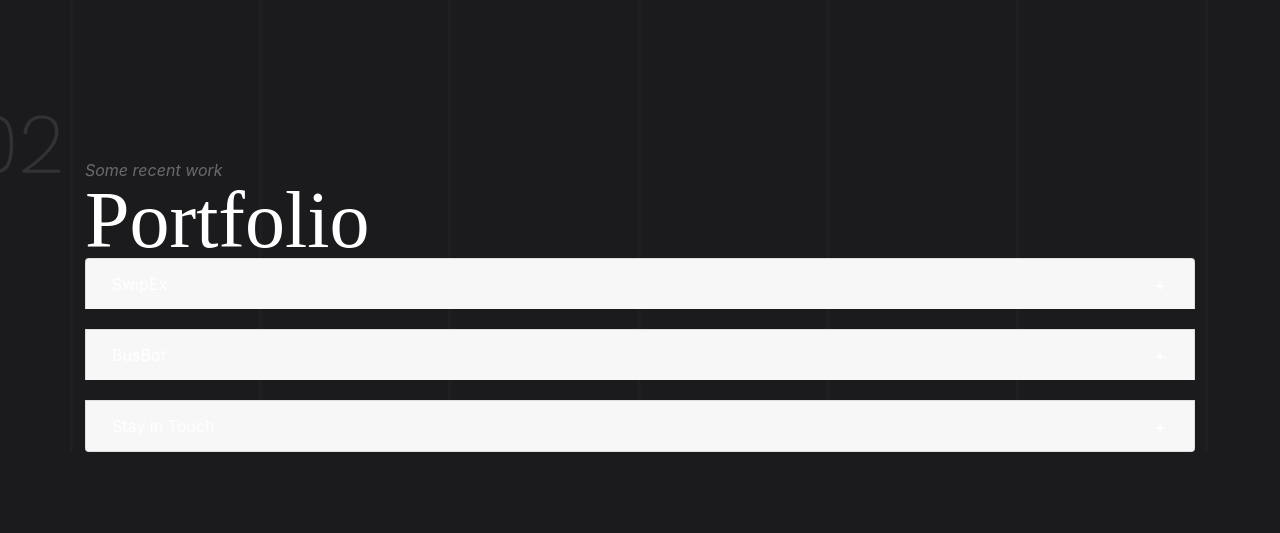
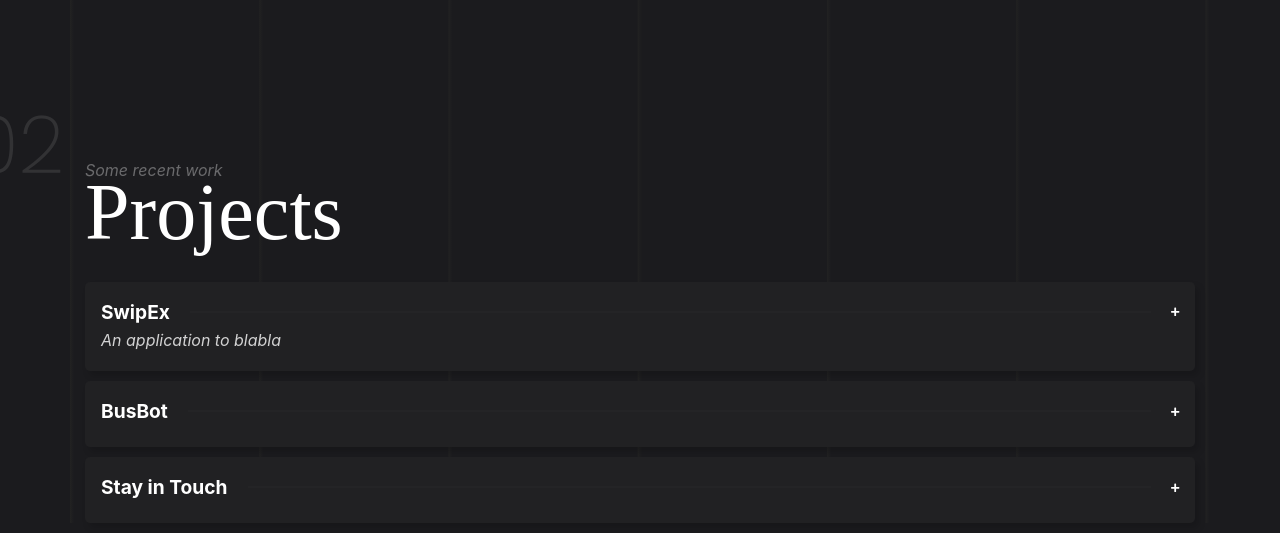
Before and after one commit to fc-anjos/personal-portfolio, a Gatsby site: page / in a window 1280 px wide. Shown: the part 768-1301 px from the top of the page. Before the commit the page ends 1240 px from the top, so only its background shows below. Built offline with nearby package versions, Linux system fonts and the light colour scheme; Gatsby itself is replaced by a stand-in of ours; a web font is replaced by a local one.

Commit message:
Insert projects into cards

```diff
--- a/src/components/portfolio.js
+++ b/src/components/portfolio.js
@@ -1,6 +1,6 @@
 import React, { Component } from 'react';
 import {
-  Accordion, Card, Button, Row, Container, Col,
+  Accordion, Card, Row, Container, Col,
 } from 'react-bootstrap';
 import {
   faPlus,
@@ -9,22 +9,29 @@ import {
 import { FontAwesomeIcon } from '@fortawesome/react-fontawesome';
 import styles from '../styles/portfolio.module.scss';
 
-const plus = <FontAwesomeIcon icon={faPlus} className={styles.icon} />;
+const plus = (
+  <>
+    <FontAwesomeIcon icon={faPlus} className={styles.icon} />
+  </>
+);
 const minus = <FontAwesomeIcon icon={faMinus} className={styles.icon} />;
 
 function SectionTitle(props) {
+  const {
+    number, subtitle, title,
+  } = props;
   return (
     <>
       <div className="sectionIndexContainer">
         <span className="sectionIndex">
-          {props.number}
+          {number}
         </span>
       </div>
       <span className="subTitle">
-        {props.subtitle}
+        {subtitle}
       </span>
       <h1 className="sectionTitle">
-        {props.title}
+        {title}
       </h1>
     </>
   );
@@ -39,67 +46,103 @@ class Entry extends Component {
     };
   }
 
-  toggle= () => {
+  toggle = () => {
+    const {
+      open,
+    } = this.state;
+
     this.setState({
-      open: this.state.open === plus ? minus : plus,
+      open: open === plus ? minus : plus,
     });
   }
 
   render() {
+    const {
+      imgLink, projectDescription, eventKey, projectTitle, projectSubTitle,
+    } = this.props;
+    const { open } = this.state;
     return (
-      <Card className={styles.card}>
-        <Card.Header className={styles.cardHeader}>
-          <Accordion.Toggle
-            className={styles.button}
-            onClick={this.toggle}
-            eventKey={this.props.eventKey}
-          >
-            {this.props.projectName}
-            <div className={styles.linkingLine} />
-            <span className={styles.showSign}>
-              {this.state.open}
-            </span>
-          </Accordion.Toggle>
-        </Card.Header>
-        <Accordion.Collapse eventKey={this.props.eventKey}>
-          <Card.Body>
-            <Container>
-              <Row>
-                <Col xs="8">
-                  <img src={this.props.imgLink} className="img-responsive w-100" alt="" />
-                </Col>
-                <Col xs="4">
-                  {this.props.projectDescription}
-                </Col>
-              </Row>
-            </Container>
-          </Card.Body>
-        </Accordion.Collapse>
-      </Card>
+      <div className={styles.card}>
+        <EntryHeader
+          toggle={this.toggle}
+          eventKey={eventKey}
+          projectTitle={projectTitle}
+          projectSubTitle={projectSubTitle}
+          open={open}
+        />
+        <EntryBody
+          eventKey={eventKey}
+          imgLink={imgLink}
+          projectDescription={projectDescription}
+        />
+      </div>
     );
   }
 }
+
+const EntryBody = props => {
+  const {
+    imgLink, projectDescription, eventKey,
+  } = props;
+  return (
+    <Accordion.Collapse eventKey={eventKey}>
+      <div className={styles.entryBody}>
+        <div className={styles.imgContainer}>
+          <img src={imgLink} className={styles.portfolioImage} alt="" />
+        </div>
+        <div className={styles.projectDescription}>
+          {projectDescription}
+        </div>
+      </div>
+    </Accordion.Collapse>
+  );
+};
+
+const EntryHeader = props => {
+  const {
+    toggle, projectTitle, open, eventKey, projectSubTitle,
+  } = props;
+  return (
+    <div className={styles.cardHeader} onClick={toggle}>
+      <Accordion.Toggle className={styles.button} eventKey={eventKey}>
+        <div className={styles.titleContainer}>
+          <p className={styles.projectTitle}>
+            {projectTitle}
+          </p>
+          <div className={styles.linkingLine} />
+          <span className={styles.showSign}>
+            {open}
+          </span>
+        </div>
+        <div className={styles.projectSubTitle}>
+          {projectSubTitle}
+        </div>
+      </Accordion.Toggle>
+    </div>
+  );
+};
 
 export default function Portfolio() {
   return (
     <section className={styles.sectionContainer}>
       <SectionTitle
         subtitle="Some recent work"
-        title="Portfolio"
+        title="Projects"
         number="02"
       />
       <Accordion className={styles.accordion}>
         <Entry
           eventKey="0"
           p
-          projectName="SwipEx"
+          projectTitle="SwipEx"
+          projectSubTitle="An application to blabla"
           projectDescription="SwipEx is the capstone project form Microverse's HTML-CSS module. Bootstrap with custom breakpoints is used extensively, re-arranging the content with its responsible break-points and changing margins and paddings accordingly. The project styling is done through SASS, organized in modularized units. "
           imgLink="https://raw.githubusercontent.com/fc-anjos/capstone-project-html-css/master/screenshot.PNG"
         />
 
         <Entry
           eventKey="1"
-          projectName="BusBot"
+          projectTitle="BusBot"
           projectDescription="This Telegram bot connects to SPTrans API to estimate the arrival times for a given Bus Line at an specific Bus Stop in the city of São Paulo."
           imgLink="https://raw.githubusercontent.com/fc-anjos/telegram-bus-bot/development/screenshot.gif"
         />
@@ -107,7 +150,7 @@ export default function Portfolio() {
         <Entry
           eventKey="2"
           projectDescription="Stay in Touch"
-          projectName="Stay in Touch"
+          projectTitle="Stay in Touch"
         />
       </Accordion>
     </section>
--- a/src/components/sidebar.js
+++ b/src/components/sidebar.js
@@ -7,7 +7,7 @@ export default function Sidebar() {
   return (
     <Row className={styles.row}>
 
-      <Col xs="11" clssName={styles.col} />
+      <Col xs="11" className={styles.col} />
       <Col xs="1" className={styles.wrapper}>
         <ul className={`${styles.sidebar}`}>
           <Fade delay={4800} duration={300} cascade damping={0.5} triggerOnce>
--- a/src/styles/global.scss
+++ b/src/styles/global.scss
@@ -19,7 +19,6 @@ button:focus {
   line-height: 4.6rem;
   white-space: nowrap;
   position: relative;
-  top: 0.1em;
 }
 
 .subTitle {
@@ -44,3 +43,7 @@ button:focus {
   width: 120px;
   font-weight: 200;
 }
+
+.d-block {
+  display: block;
+}
--- a/src/styles/portfolio.module.scss
+++ b/src/styles/portfolio.module.scss
@@ -1,8 +1,13 @@
 @import "./variables.scss";
+
+$card-padding: 1em;
+
 .card {
-  background-color: rgba(0, 0, 0, 0);
-  border: 0;
-  margin-bottom: 20px;
+  background-color: $background-light;
+  border-radius: 5px;
+  margin-bottom: 10px;
+  filter: drop-shadow(4px 5px 3px rgba(0, 0, 0, 0.15));
+  padding: $card-padding;
 }
 
 .cardHeader {
@@ -13,31 +18,66 @@
 }
 
 .linkingLine {
-  width: 80%;
-  left: 10%;
   height: 0px;
   border: 0.2px solid rgba(255, 255, 255, 0.01);
-  position: absolute;
-  top: 10px;
-  display: inline;
-  margin: 0 50px 0 50px;
+  top: calc(#{$card-padding} - 3px);
+  margin: 0 20px 0 20px;
+  flex-grow: 1;
+  position: relative;
 }
 
 .button {
   color: white;
   border: 0;
   background-color: transparent;
-  display: flex;
   width: 100%;
   outline:none;
+  padding: 0;
 }
 
 .showSign {
-  position: absolute;
-  right: 30px;
   color: white;
 }
 
 .icon {
   font-size: 0.6em;
 }
+
+.titleContainer {
+  display: flex;
+  width: 100%;
+}
+
+.projectTitle {
+  font-weight: bold;
+  font-size: 1.2em;
+  margin-bottom: 0.1em;
+}
+
+.projectSubTitle {
+  margin-bottom: 0.2em;
+  font-style: italic;
+  color: $lighter;
+  text-align: left;
+}
+
+.projectDescription {
+}
+
+.entryBody {
+  display: flex;
+  justify-content: space-evenly;
+}
+
+.portfolioImage {
+  max-width: 100%;
+  max-height: 500px;
+}
+
+.projectDescription {
+  width: 33%;
+}
+
+.accordion {
+  margin-top: 2em;
+}
--- a/src/styles/variables.scss
+++ b/src/styles/variables.scss
@@ -1,6 +1,8 @@
 $background-color: #1b1b1e;
+$background-light: #212123;
 $primary: #db4747;
 $primary-darker: #ab3b3b;
+$lighter: rgba(255, 255, 255, 0.8);
 $light: rgba(255, 255, 255, 0.35);
 $muted: rgba(255, 255, 255, 0.1);
 
```
